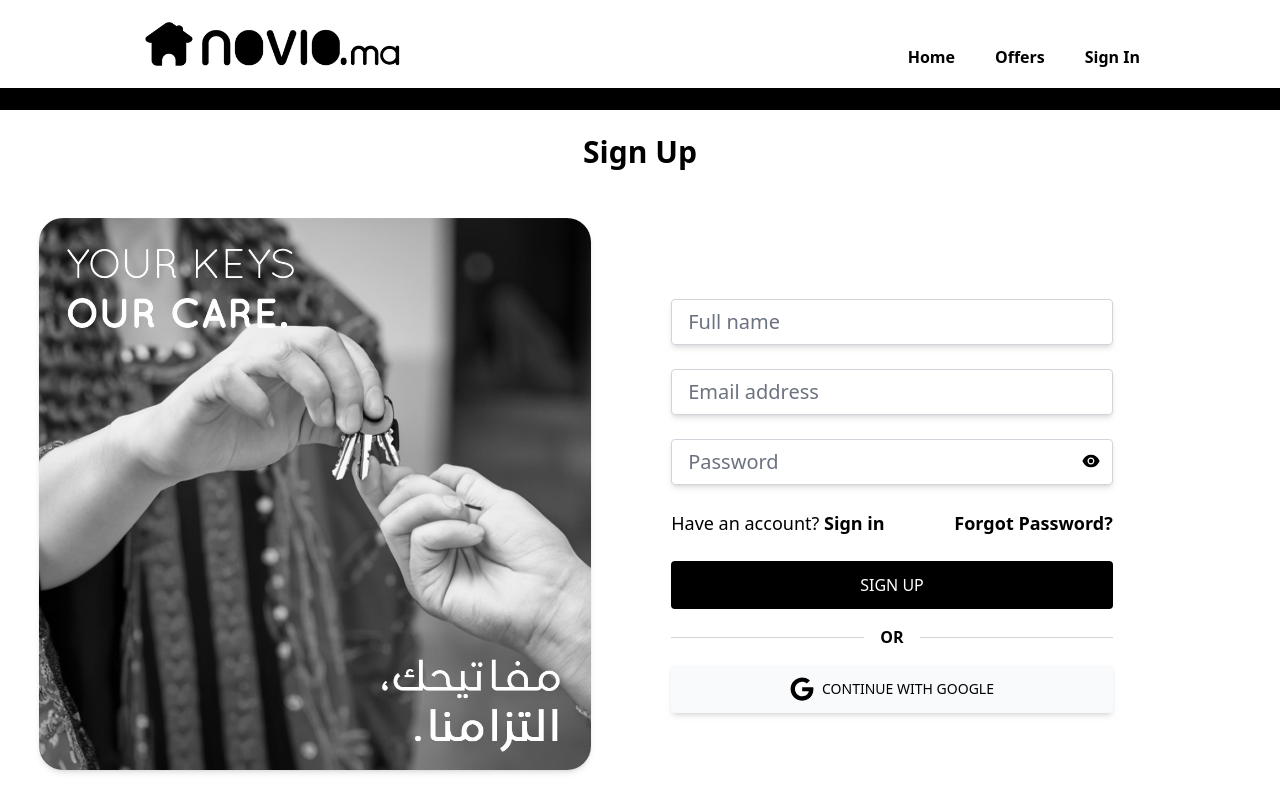
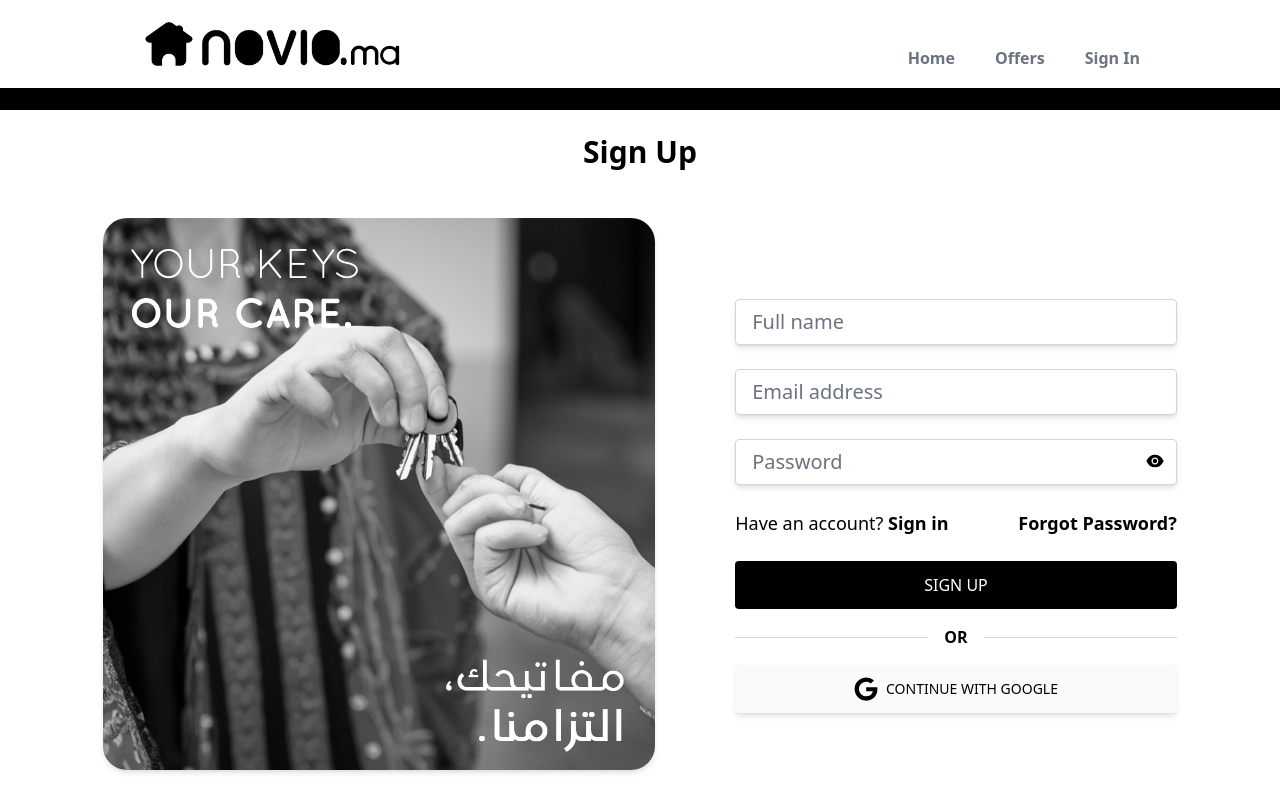
Before and after one commit to pxnknerd/novio-website, a React (Create React App) app: page /sign-up in a window 1280 px wide. Shown: the top 812 px of the page. Built offline with nearby package versions, Linux system fonts and the light colour scheme.

Commit message:
install firebase and react toastify and sign up the user

```diff
--- a/package.json
+++ b/package.json
@@ -6,12 +6,14 @@
     "@testing-library/jest-dom": "^5.17.0",
     "@testing-library/react": "^13.4.0",
     "@testing-library/user-event": "^13.5.0",
+    "firebase": "^10.7.0",
     "react": "^18.2.0",
     "react-dom": "^18.2.0",
     "react-icons": "^4.12.0",
     "react-router": "^6.20.1",
     "react-router-dom": "^6.20.1",
     "react-scripts": "5.0.1",
+    "react-toastify": "^9.1.3",
     "web-vitals": "^2.1.4"
   },
   "scripts": {
--- a/src/App.js
+++ b/src/App.js
@@ -6,6 +6,8 @@ import SignUp from "./pages/SignUp"
 import Offers from "./pages/Offers"
 import ForgotPassword from "./pages/ForgotPassword"
 import Header from "./components/Header"
+import { ToastContainer } from "react-toastify"
+import 'react-toastify/dist/ReactToastify.css';
 function App() {
   return (
     <>
@@ -20,6 +22,18 @@ function App() {
           <Route path="/forgot-password" element={<ForgotPassword />} />
        </Routes>
       </Router>
+      <ToastContainer
+position="bottom-center"
+autoClose={5000}
+hideProgressBar={false}
+newestOnTop={false}
+closeOnClick
+rtl={false}
+pauseOnFocusLoss
+draggable
+pauseOnHover
+theme="dark"
+/>
      </>
   );
 }
--- a/src/components/Header.jsx
+++ b/src/components/Header.jsx
@@ -18,10 +18,28 @@ export default function Header() {
             onClick={()=>navigate("/")} />
             </div>
             <div>
-                <ul className="flex space-x-10">
-                    <li className={`cursor-pointer pt-7 font-semibold border-b-[3px] border-transparent  ${pathMatchRoute("/") && "text-black border-b-black"}`} onClick={()=>navigate("/")}>Home</li>
-                    <li className={`cursor-pointer pt-7 font-semibold border-b-[3px] border-transparent  ${pathMatchRoute("/offers") && "text-black border-b-black"}`}onClick={()=>navigate("/offers")}>Offers</li>
-                    <li className={`cursor-pointer pt-7 font-semibold border-b-[3px] border-transparent  ${pathMatchRoute("/sign-in") && "text-black border-b-black"}`}onClick={()=>navigate("/sign-in")}>Sign In</li>
+                <ul className="flex space-x-10 ">
+                <li
+  className={`cursor-pointer pt-7 ${pathMatchRoute("/home") ? "font-bold text-black border-b-3 border-black" : "font-semibold text-gray-500 border-b-3 border-transparent"}`}
+  onClick={() => navigate("/home")}
+>
+  Home
+</li>
+
+<li
+  className={`cursor-pointer pt-7 ${pathMatchRoute("/Offers") ? "font-bold text-black border-b-3 border-black" : "font-semibold text-gray-500 border-b-3 border-transparent"}`}
+  onClick={() => navigate("/Offers")}
+>
+  Offers
+</li>
+
+<li
+  className={`cursor-pointer pt-7 ${pathMatchRoute("/sign-in") ? "font-bold text-black border-b-3 border-black" : "font-semibold text-gray-500 border-b-3 border-transparent"}`}
+  onClick={() => navigate("/sign-in")}
+>
+  Sign In
+</li>
+
                 </ul>
             </div>
         </header>
--- /dev/null
+++ b/src/firebase.js
@@ -0,0 +1,21 @@
+// Import the functions you need from the SDKs you need
+import { initializeApp } from "firebase/app";
+import {getFirestore} from "firebase/firestore";
+// TODO: Add SDKs for Firebase products that you want to use
+// https://firebase.google.com/docs/web/setup#available-libraries
+
+// Your web app's Firebase configuration
+// For Firebase JS SDK v7.20.0 and later, measurementId is optional
+const firebaseConfig = {
+  apiKey: "AIzaSyBxlYfW-vLQS0foO0nZ8TNgcVJkQ57NNkM",
+  authDomain: "novio-91bc4.firebaseapp.com",
+  projectId: "novio-91bc4",
+  storageBucket: "novio-91bc4.appspot.com",
+  messagingSenderId: "301570914083",
+  appId: "1:301570914083:web:495a7457d3b6ff042b3e96",
+  measurementId: "G-DK7JWCQEDX"
+};
+
+// Initialize Firebase
+initializeApp(firebaseConfig);
+export const db = getFirestore()
--- a/src/pages/ForgotPassword.jsx
+++ b/src/pages/ForgotPassword.jsx
@@ -11,7 +11,7 @@ export default function ForgotPassword() {
   return (
     <section>
       <h1 className="text-3xl text-center mt-6 font-bold">Forgot Password</h1>
-      <div className="flex justify-center flex-wrap items-center px-6 py-12 max-w-6xl">
+      <div className="flex justify-center flex-wrap items-center px-6 py-12 max-w-6xl mx-auto">
       <div className="md:w-[67%] lg:w-[50%] mb-12 md:mb-6">
       <img src={process.env.PUBLIC_URL + '/img001.jpg'}
       alt="key"
@@ -36,7 +36,7 @@ export default function ForgotPassword() {
             </p>
           </div>
           <button className="w-full uppercase bg-black rounded text-white px-7 py-3"
-        type="submit">send Reset password</button>
+        type="submit">Reset password</button>
       <div className="flex items-center my-4 before:border-t before:flex-1 before:border-gray-300 after:border-t after:flex-1 after:border-gray-300">
         <p className="text-center
         font-semibold mx-4">OR</p>
--- a/src/pages/SignIn.jsx
+++ b/src/pages/SignIn.jsx
@@ -19,7 +19,7 @@ export default function SignIn() {
   return (
     <section>
       <h1 className="text-3xl text-center mt-6 font-bold">Sign In</h1>
-      <div className="flex justify-center flex-wrap items-center px-6 py-12 max-w-6xl">
+      <div className="flex justify-center flex-wrap items-center px-6 py-12 max-w-6xl mx-auto">
       <div className="md:w-[67%] lg:w-[50%] mb-12 md:mb-6">
       <img src={process.env.PUBLIC_URL + '/img001.jpg'}
       alt="key"
--- a/src/pages/SignUp.jsx
+++ b/src/pages/SignUp.jsx
@@ -1,7 +1,12 @@
 import React, { useState } from 'react'
 import { AiFillEyeInvisible, AiFillEye} from "react-icons/ai";
-import { Link } from 'react-router-dom';
-import OAuth from '../components/OAuth';
+import { Link } from "react-router-dom";
+import OAuth from "../components/OAuth";
+import {getAuth, createUserWithEmailAndPassword, updateProfile} from "firebase/auth";
+import {db} from "../firebase";
+import {doc, serverTimestamp, setDoc } from 'firebase/firestore';
+import { useNavigate } from 'react-router-dom';
+import {toast} from "react-toastify";
 
 export default function SignUp() {
   const [showPassword, setShowPassword] = useState(false);
@@ -11,23 +16,50 @@ export default function SignUp() {
     password: "",
   });
   const { name, email, password } = formData;
+  const navigate = useNavigate()
   function onChange(e) {
     setFormData((prevState)=>({
       ...prevState,
       [e.target.id]: e.target.value,
     }))
   }
+  async function onSubmit(e){
+    e.preventDefault()
+    try {
+      const auth = getAuth()
+      const userCredential = await createUserWithEmailAndPassword(
+        auth,
+        email,
+        password
+        );
+        updateProfile(auth.currentUser, {
+          displayName: name
+        });
+      const user = userCredential.user;
+      const formDataCopy = {...formData};
+      delete formDataCopy.password;
+      formDataCopy.timestamp = serverTimestamp();
+
+      await setDoc(doc(db, "users", user.uid), formDataCopy)
+      toast.success("sign up was successful")
+      navigate("/home");
+    } catch (error) {
+      toast.error("Something went wrong with the registration")
+
+    }
+
+  }
   return (
     <section>
       <h1 className="text-3xl text-center mt-6 font-bold">Sign Up</h1>
-      <div className="flex justify-center flex-wrap items-center px-6 py-12 max-w-6xl">
+      <div className="flex justify-center flex-wrap items-center px-6 py-12 max-w-6xl mx-auto">
       <div className="md:w-[67%] lg:w-[50%] mb-12 md:mb-6">
       <img src={process.env.PUBLIC_URL + '/img001.jpg'}
       alt="key"
       className="w-full rounded-3xl shadow-md" />
       </div>
       <div className="w-full md:w-[67%] lg:w-[40%] lg:ml-20">
-        <form>
+        <form onSubmit={onSubmit}>
           <input
           type="text"
           id="name"
```
Also changed, not shown: Firebase rules.txt (added), 1 other file (tests, documents, lock files or other folders).
